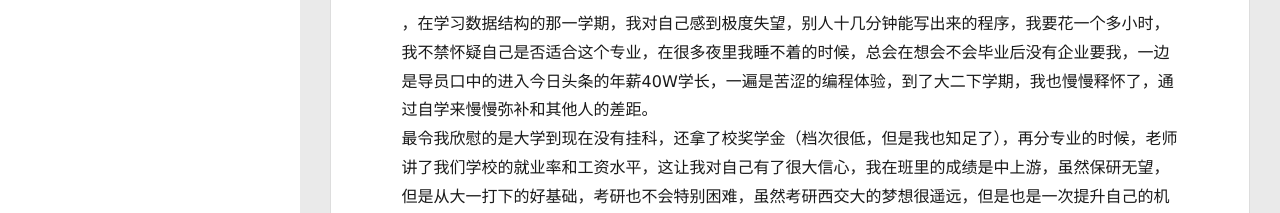
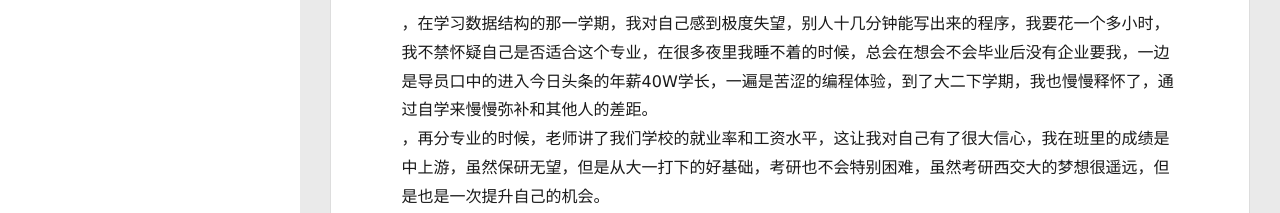
Before and after one commit to aqiang11/aqiang11.github.io, a plain HTML site: page 2019/08/01/我的第一篇个人博客/index.html in a window 1280 px wide. Shown: the part 587-800 px from the top of the page. Drawn offline with Linux system fonts and the light colour scheme; no server answers.

Commit message:
Site updated: 2019-10-08 20:14:37

```diff
--- a/2019/08/01/我的第一篇个人博客/index.html
+++ b/2019/08/01/我的第一篇个人博客/index.html
@@ -16,7 +16,7 @@
 <meta property="og:description" content="学习历程从高考完到现在也有了两年多了，但是总是感觉自己没有掌握真正的技术，从大一的c语言，数据结构，到大二的c++和数据库，这些专业基础课都学的不差，但是总是和班里的技术大牛有很大差距，今年软件工程分了方向，选择而web工程与信息系统，以后就和web开发之类的打交道了。在在大二期间学习了HTML5，css3,和JavaScript,但是学习过程时断时续，也没有做出东西，今年主学java。 一切都是">
 <meta property="og:locale" content="default">
 <meta property="og:image" content="https://img-blog.csdnimg.cn/20190722001405583.?x-oss-process=image/watermark,type_ZmFuZ3poZW5naGVpdGk,shadow_10,text_aHR0cHM6Ly9ibG9nLmNzZG4ubmV0L3FxXzQxOTk1MjYz,size_16,color_FFFFFF,t_70">
-<meta property="og:updated_time" content="2019-08-01T14:41:39.368Z">
+<meta property="og:updated_time" content="2019-10-08T12:14:00.318Z">
 <meta name="twitter:card" content="summary">
 <meta name="twitter:title" content="第一篇个人博客">
 <meta name="twitter:description" content="学习历程从高考完到现在也有了两年多了，但是总是感觉自己没有掌握真正的技术，从大一的c语言，数据结构，到大二的c++和数据库，这些专业基础课都学的不差，但是总是和班里的技术大牛有很大差距，今年软件工程分了方向，选择而web工程与信息系统，以后就和web开发之类的打交道了。在在大二期间学习了HTML5，css3,和JavaScript,但是学习过程时断时续，也没有做出东西，今年主学java。 一切都是">
@@ -188,7 +188,7 @@
 
         <h1 id="学习历程"><a href="#学习历程" class="headerlink" title="学习历程"></a>学习历程</h1><p>从高考完到现在也有了两年多了，但是总是感觉自己没有掌握真正的技术，从大一的c语言，数据结构，到大二的c++和数据库，这些专业基础课都学的不差，但是总是和班里的技术大牛有很大差距，今年软件工程分了方向，选择而web工程与信息系统，以后就和web开发之类的打交道了。在在大二期间学习了HTML5，css3,和JavaScript,但是学习过程时断时续，也没有做出东西，今年主学java。</p>
 <h2 id="一切都是新的"><a href="#一切都是新的" class="headerlink" title="一切都是新的"></a>一切都是新的</h2><p>最令我后悔是高考玩的那个暑假，我在家打游戏打了一个暑假，荒废了太多时间，大学的四年真的很宝贵，如果你想在大学期间学到真东西就不要浪费时间，从现在开始。<br>    .在上高中期间，从来没有接触过计算机方面的东西，在大一刚开始的时候才接触编程，这对于一个程序员来说是可悲的，在大一就疯狂学习C语言，来弥补和其他人的差距，但是班里的那些大牛，从高中开始学ACM,在我学完c语言后，他们经学完了c++，数据库….</p>
-<h2 id="在大学的恐慌"><a href="#在大学的恐慌" class="headerlink" title="在大学的恐慌"></a>在大学的恐慌</h2><p>，在学习数据结构的那一学期，我对自己感到极度失望，别人十几分钟能写出来的程序，我要花一个多小时，我不禁怀疑自己是否适合这个专业，在很多夜里我睡不着的时候，总会在想会不会毕业后没有企业要我，一边是导员口中的进入今日头条的年薪40W学长，一遍是苦涩的编程体验，到了大二下学期，我也慢慢释怀了，通过自学来慢慢弥补和其他人的差距。<br>    最令我欣慰的是大学到现在没有挂科，还拿了校奖学金（档次很低，但是我也知足了），再分专业的时候，老师讲了我们学校的就业率和工资水平，这让我对自己有了很大信心，我在班里的成绩是中上游，虽然保研无望，但是从大一打下的好基础，考研也不会特别困难，虽然考研西交大的梦想很遥远，但是也是一次提升自己的机会。</p>
+<h2 id="在大学的恐慌"><a href="#在大学的恐慌" class="headerlink" title="在大学的恐慌"></a>在大学的恐慌</h2><p>，在学习数据结构的那一学期，我对自己感到极度失望，别人十几分钟能写出来的程序，我要花一个多小时，我不禁怀疑自己是否适合这个专业，在很多夜里我睡不着的时候，总会在想会不会毕业后没有企业要我，一边是导员口中的进入今日头条的年薪40W学长，一遍是苦涩的编程体验，到了大二下学期，我也慢慢释怀了，通过自学来慢慢弥补和其他人的差距。<br>，再分专业的时候，老师讲了我们学校的就业率和工资水平，这让我对自己有了很大信心，我在班里的成绩是中上游，虽然保研无望，但是从大一打下的好基础，考研也不会特别困难，虽然考研西交大的梦想很遥远，但是也是一次提升自己的机会。</p>
 <h2 id="前两年的收获"><a href="#前两年的收获" class="headerlink" title="前两年的收获"></a>前两年的收获</h2><p> <strong>当你踏入编程世界的时候，你就知道学无止境的含义了</strong> ，要学的东西太多了。从大一的C语言数据结构，到大二的c++，数据库，这些只是课程里面的，真正拉开自己和被人差距的是课程外的东西，比如我的几个舍友，有的虽然基础课程学的很一般，但是编程能力很强，已经参加了很多游戏开发活动并获奖，有的精通Adobe的许多软件，他们的只是都是课外自学的，此外，心态很重要，当你能从一个低谷走出来的时候就会发现，其实生活不仅是学习。</p>
 <h2 id="大三的学习计划"><a href="#大三的学习计划" class="headerlink" title="大三的学习计划"></a>大三的学习计划</h2><p><strong><em>为考研做准备</em></strong> </p>
 <p>今年我打算把java学好的同时，着手准备考研的相关事情，学习web前端的一些东西，像jQuery，Ajax等，并且学习java web的开发做出些东西出来，，</p>
```
Also changed, not shown: index.html (+1 -1 lines).
